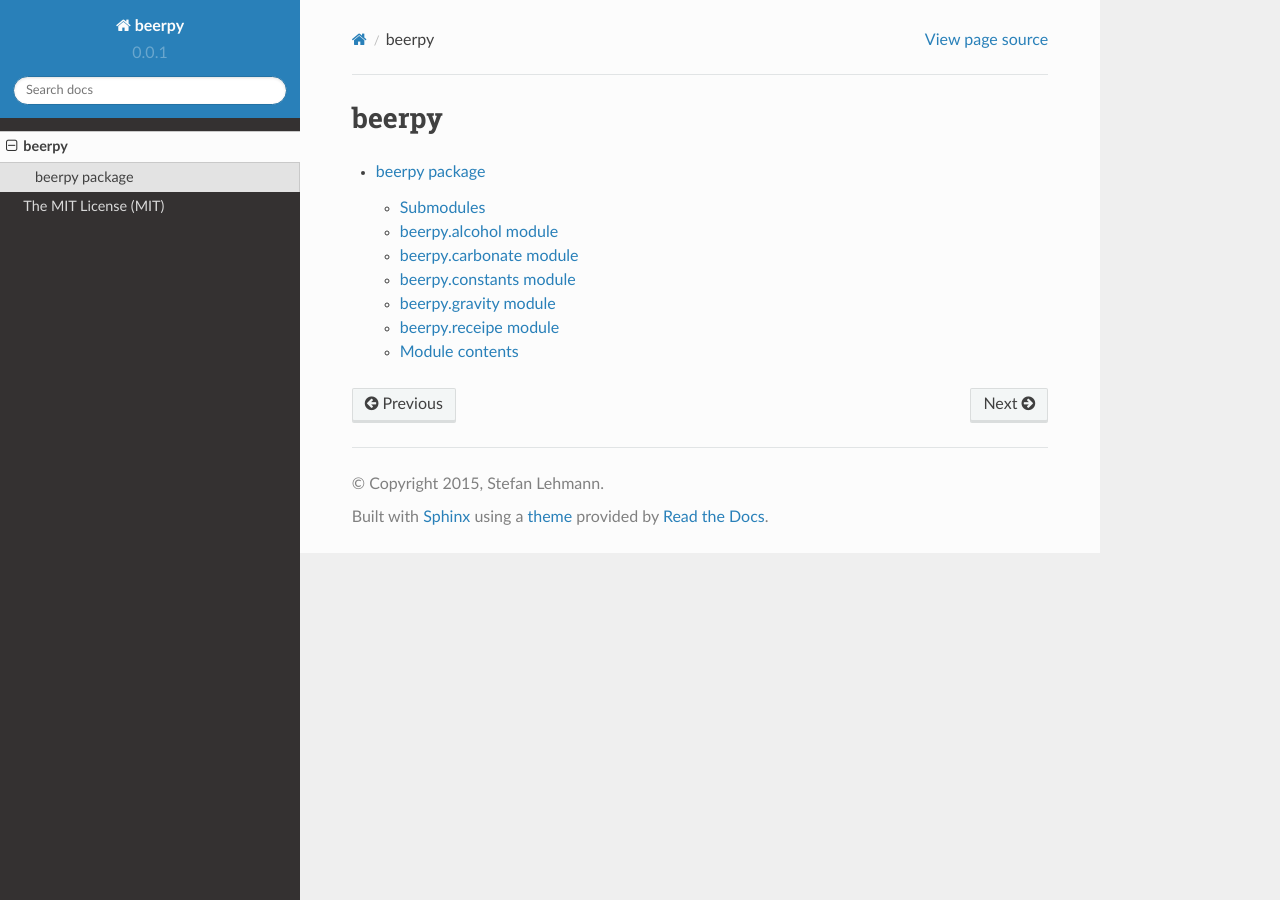
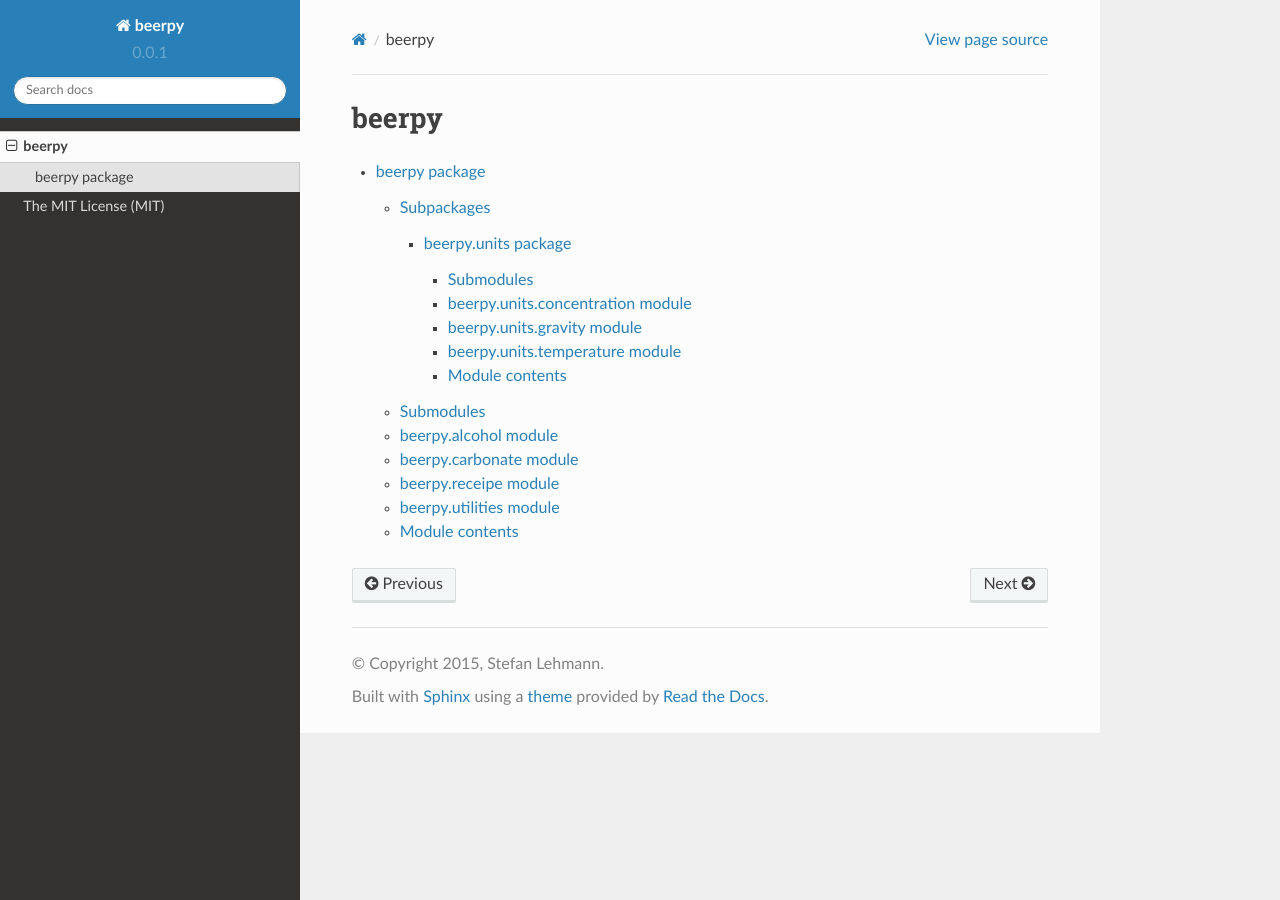
Before and after one commit to MrLeeh/beerpy, a Sphinx documentation site: the page built from doc/source/modules.rst, in a window 1280 px wide. Built offline with Sphinx 7.4.7 and the Read the Docs theme 2.0.0, drawn with Linux system fonts in a browser that asks for light colours.

Commit message:
refresh docu

```diff
--- a/doc/source/beerpy.rst
+++ b/doc/source/beerpy.rst
@@ -1,5 +1,12 @@
 beerpy package
 ==============
+
+Subpackages
+-----------
+
+.. toctree::
+
+    beerpy.units
 
 Submodules
 ----------
@@ -20,26 +27,18 @@ beerpy.carbonate module
     :undoc-members:
     :show-inheritance:
 
-beerpy.constants module
------------------------
+beerpy.receipe module
+---------------------
 
-.. automodule:: beerpy.constants
+.. automodule:: beerpy.receipe
     :members:
     :undoc-members:
     :show-inheritance:
 
-beerpy.gravity module
----------------------
+beerpy.utilities module
+-----------------------
 
-.. automodule:: beerpy.gravity
-    :members:
-    :undoc-members:
-    :show-inheritance:
-
-beerpy.receipe module
----------------------
-
-.. automodule:: beerpy.receipe
+.. automodule:: beerpy.utilities
     :members:
     :undoc-members:
     :show-inheritance:
--- /dev/null
+++ b/doc/source/beerpy.units.rst
@@ -0,0 +1,38 @@
+beerpy.units package
+====================
+
+Submodules
+----------
+
+beerpy.units.concentration module
+---------------------------------
+
+.. automodule:: beerpy.units.concentration
+    :members:
+    :undoc-members:
+    :show-inheritance:
+
+beerpy.units.gravity module
+---------------------------
+
+.. automodule:: beerpy.units.gravity
+    :members:
+    :undoc-members:
+    :show-inheritance:
+
+beerpy.units.temperature module
+-------------------------------
+
+.. automodule:: beerpy.units.temperature
+    :members:
+    :undoc-members:
+    :show-inheritance:
+
+
+Module contents
+---------------
+
+.. automodule:: beerpy.units
+    :members:
+    :undoc-members:
+    :show-inheritance:
```
Also changed, not shown: beerpy/__init__.py (deleted), 4 other files.
